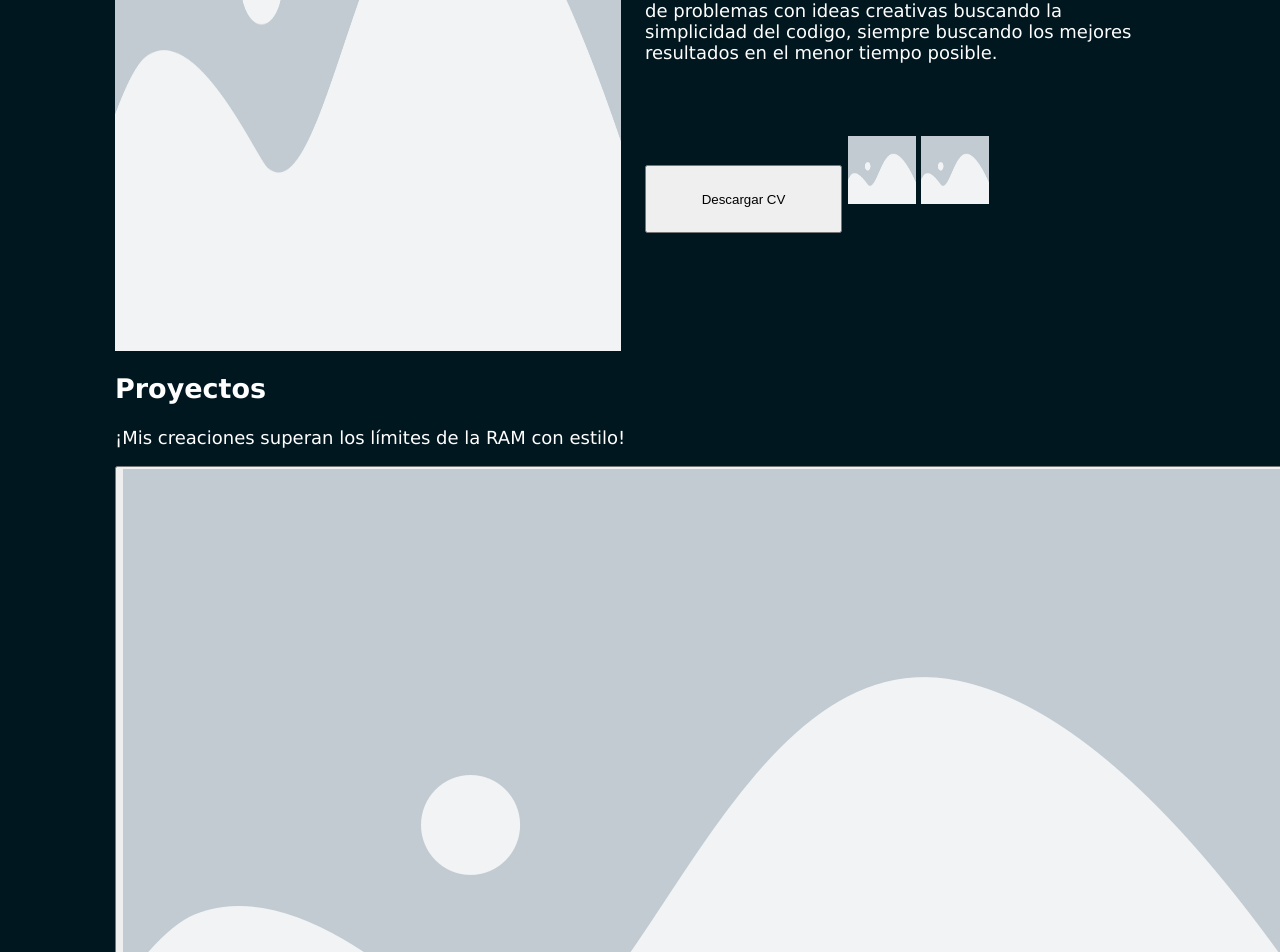
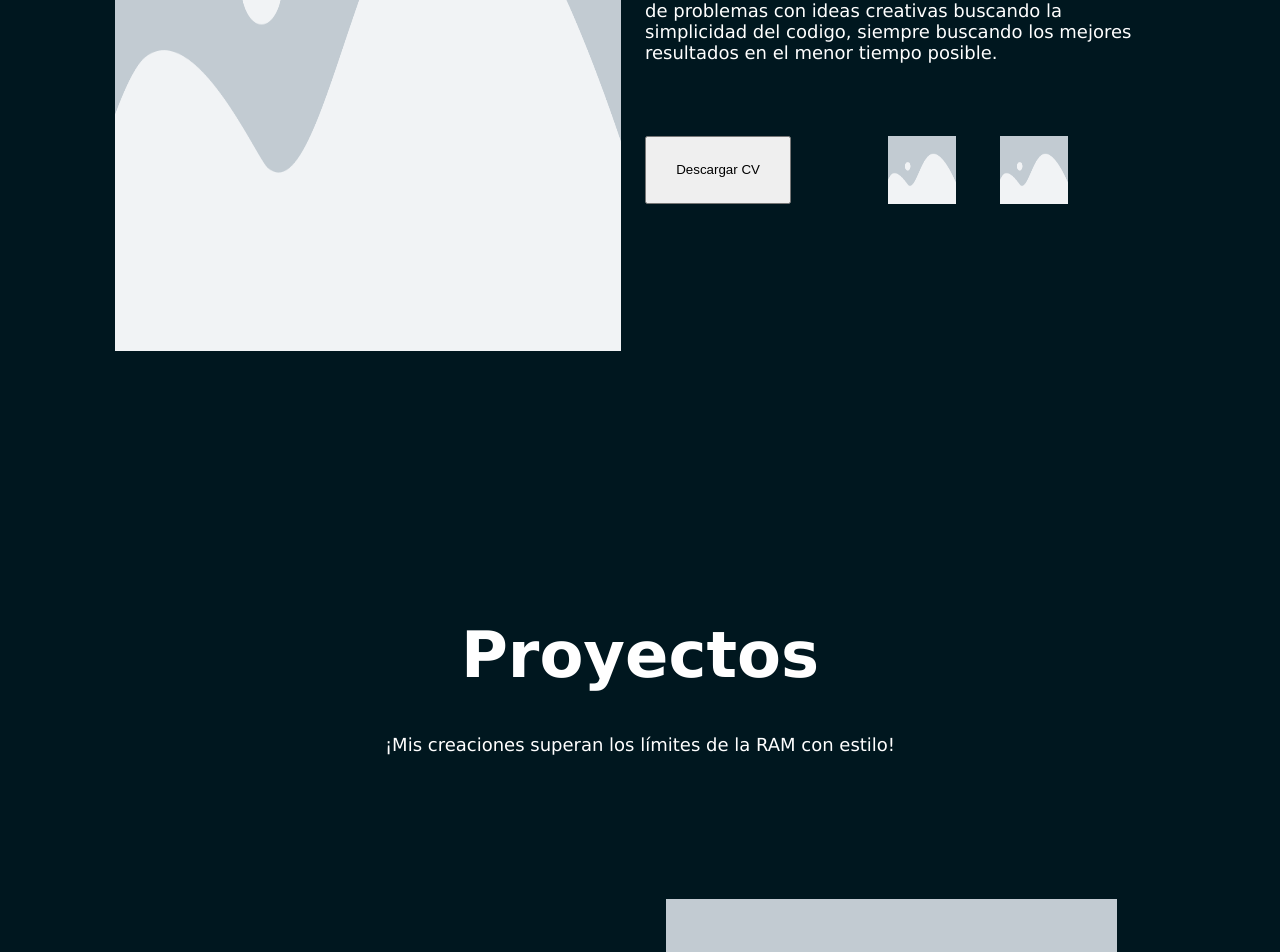
Before and after one commit to Skrillboss/portafolio-2.0, a plain HTML site: page index.html in a window 1280 px wide. Shown: the part 520-1472 px from the top of the page. Drawn offline with Linux system fonts and the light colour scheme.

Commit message:
inicio terminado y proyectos 60%

```diff
--- a/CSS/style.css
+++ b/CSS/style.css
@@ -1,16 +1,16 @@
   /* MI PALETA DE COLORES  */
 
-:root{
+  :root {
     --color-principal: rgb(0, 23, 31);
     --color-fuente-principal: rgb(255, 255, 255);
     --color-fuente-secundario: #00A8E8;
     --color-borde: #003459;
-  font-family:'Lucida Sans', 'Lucida Sans Regular', 'Lucida Grande', 'Lucida Sans Unicode', Geneva, Verdana, sans-serif;
+    font-family: 'Lucida Sans', 'Lucida Sans Regular', 'Lucida Grande', 'Lucida Sans Unicode', Geneva, Verdana, sans-serif;
     font-size: 18px;
   }
 
-
-body{
+  /* REGLAS GENERALES DE MI PAGINA */
+  body {
     margin: 0;
     padding: 0;
     display: flex;
@@ -19,25 +19,31 @@ body{
     color: var(--color-fuente-principal);
   }
 
-.contendor-pagina{
+  .contendor-pagina {
     max-width: 1050px;
     width: 100%;
+  }
+
+  h2 {
+    font-size: 64px;
+    font-weight: bold;
+    margin: 0 auto 42px;
   }
 
 
   /* ENCABEZADO */
 
-header{
+  header {
     display: flex;
     position: fixed;
     left: -7px;
     width: 100vw;
     height: 150px;
     justify-content: space-around;
-  background: linear-gradient(90deg, rgba(255,255,255, 0.2), rgba(0, 23, 31, 0.6));
+    background: linear-gradient(90deg, rgba(255, 255, 255, 0.2), rgba(0, 23, 31, 0.6));
   }
 
-.contenedor-encabezado{
+  .contenedor-encabezado {
     display: flex;
     justify-content: space-between;
     align-items: center;
@@ -45,66 +51,115 @@ header{
     width: 100%;
   }
 
-.logo{
+  .logo {
     display: flex;
   }
 
-.logo img{
+  .logo img {
     height: 120px;
     width: 120px;
   }
 
-.menu{
+  .menu {
     display: flex;
     width: 60%;
     justify-content: space-between;
   }
 
-.menu a{
+  .menu a {
     text-decoration: none;
     color: var(--color-fuente-principal);
   }
 
 
+
   /* INICIO */
 
-.inicio{
+  .inicio {
     margin-top: 208px;
     display: flex;
   }
 
-.imagen-perfil{
+  .imagen-perfil {
     height: 663px;
     width: 506px;
     margin-right: 24px;
   }
 
-.inicio article{
+  .inicio article {
     height: 663px;
   }
 
-.inicio article h1{
+  .inicio article h1 {
     font-size: 64px;
     font-weight: bold;
     margin: 0 auto 10%;
   }
 
-.inicio article h2{
+  .inicio article h2 {
     font-size: 40px;
     font-weight: 700;
     margin: 0 auto 14%;
   }
 
-.inicio article p{
+  .inicio article p {
     margin: 0 auto 14%;
   }
 
-.boton-descargar-cv{
+  .contenedor-botones-inicio {
+    display: flex;
+    align-items: center;
+    justify-content: space-between;
+  }
+
+  .boton-descargar-cv {
     height: 68px;
     width: 197px;
   }
 
-.boton-contacto{
+  .contenedor-botones-contacto {
+    width: 100%;
+    display: flex;
+    justify-content: center;
+    align-items: center;
+  }
+
+  .contenedor-botones-contacto a {
+    display: flex;
+    margin: 0 22px;
+    align-items: center;
+  }
+
+  .boton-contacto {
     height: 68px;
     width: 68px;
   }
+
+
+  /* PROYECTOS */
+
+  .proyectos {
+    display: flex;
+    justify-content: center;
+    align-items: center;
+    flex-direction: column;
+    margin-top: 267px;
+  }
+
+  .proyectos p {
+    margin: 0 auto 144px;
+  }
+
+  .boton-front-y-back {
+
+  }
+
+  .boton-front-y-back img {
+    height: 228px;
+    width: 230px;
+  }
+
+  .scroll-horizontal {
+    height: 488px;
+    width: 451px;
+  }
--- a/index.html
+++ b/index.html
@@ -29,7 +29,8 @@
 
 
         <section class="inicio">
-            <img src="/imagenes/imagen-ejemplo/elementor-placeholder-image.webp" alt="Imagen de mi persona" class="imagen-perfil">
+            <img src="/imagenes/imagen-ejemplo/elementor-placeholder-image.webp" alt="Imagen de mi persona"
+                class="imagen-perfil">
             <article>
                 <h1>Luis Heredia</h1>
                 <h2>Desarrolador Web <br>
@@ -40,26 +41,38 @@
                     buscando la simplicidad del codigo, siempre
                     buscando los mejores resultados en el menor
                     tiempo posible.</p>
-                <button class="boton-descargar-cv">Descargar CV</button>
-                <a href="#">
-                    <img src="/imagenes/imagen-ejemplo/elementor-placeholder-image.webp" alt="logo de Linkedin" class="boton-contacto"></a>
-                <a href="#">
-                    <img src="/imagenes/imagen-ejemplo/elementor-placeholder-image.webp" alt="logo de GitHub" class="boton-contacto"></a>
-
+                <div class="contenedor-botones-inicio">
+                    <button class="boton-descargar-cv">Descargar CV</button>
+                    <div class="contenedor-botones-contacto">
+                        <a href="#">
+                            <img src="/imagenes/imagen-ejemplo/elementor-placeholder-image.webp" alt="logo de Linkedin"
+                                class="boton-contacto"></a>
+                        <a href="#">
+                            <img src="/imagenes/imagen-ejemplo/elementor-placeholder-image.webp" alt="logo de GitHub"
+                                class="boton-contacto"></a>
+                    </div>
+                </div>
             </article>
 
         </section>
 
 
-        <section class="proyecto">
+        <section class="proyectos">
             <h2>Proyectos</h2>
             <p>¡Mis creaciones superan los límites de la RAM con estilo!</p>
-            <button>
-                <img src="/imagenes/imagen-ejemplo/elementor-placeholder-image.webp" alt="">
-            </button>
-            <button>
-                <img src="/imagenes/imagen-ejemplo/elementor-placeholder-image.webp" alt="">
-            </button>
+            <div class="scoll-horizontal">
+                <button class="boton-front-y-back">
+                    <img src="/imagenes/imagen-ejemplo/elementor-placeholder-image.webp"
+                        alt="boton para ver los proyectos front-end">
+                </button>
+                <button class="boton-front-y-back">
+                    <img src="/imagenes/imagen-ejemplo/elementor-placeholder-image.webp"
+                        alt="boton para ver los proyectos back-end">
+                </button>
+
+                <!-- TODO: REEMPLAZAR ESTA IMAGEN POR UN SCROLL HORIZONTAL DE 3 IMAGENES -->
+                <img src="/imagenes/imagen-ejemplo/elementor-placeholder-image.webp" alt="TODO:QUITAR" class="scroll-horizontal">
+            </div>
 
         </section>
 
```
Lines whose indentation alone changed are shown as unchanged.
